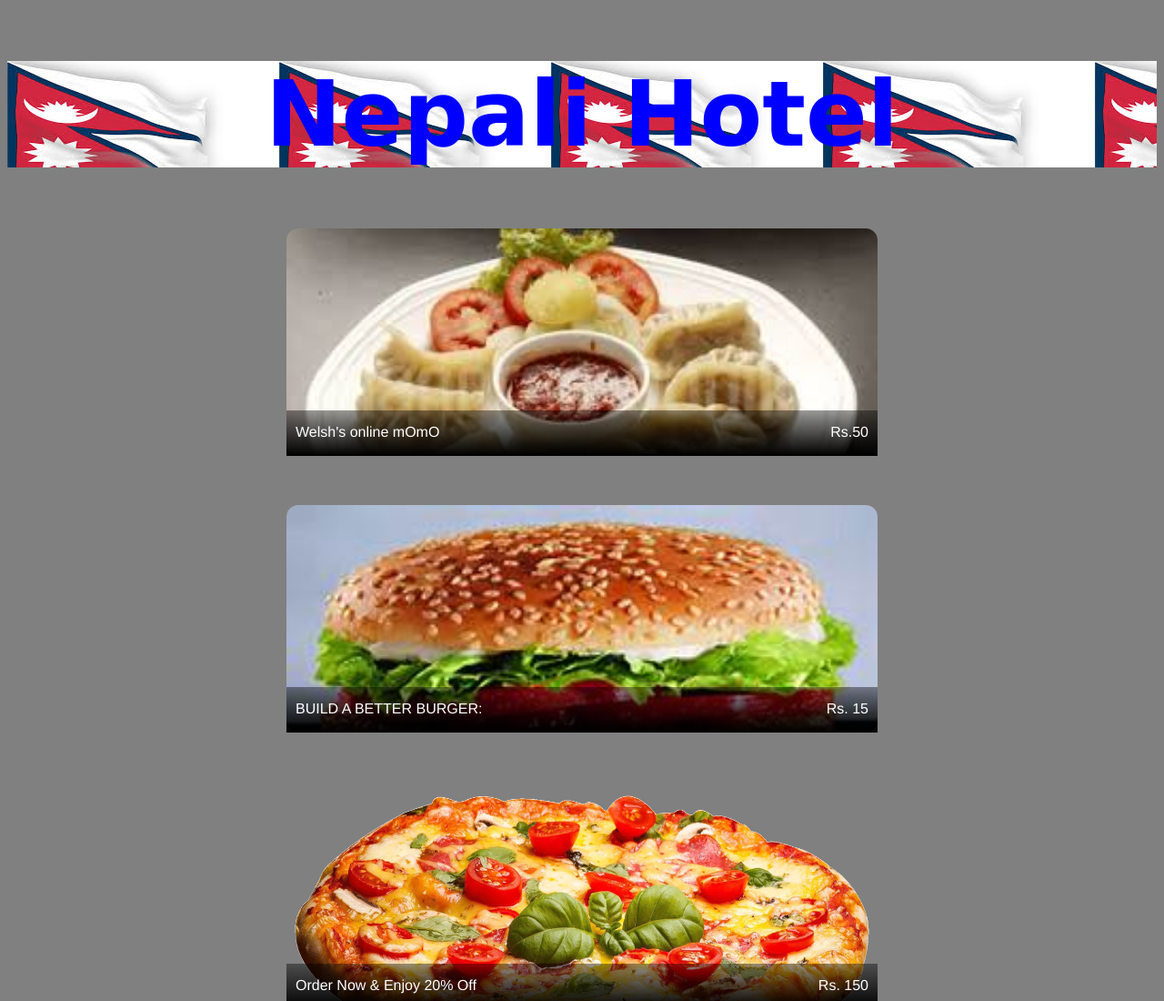
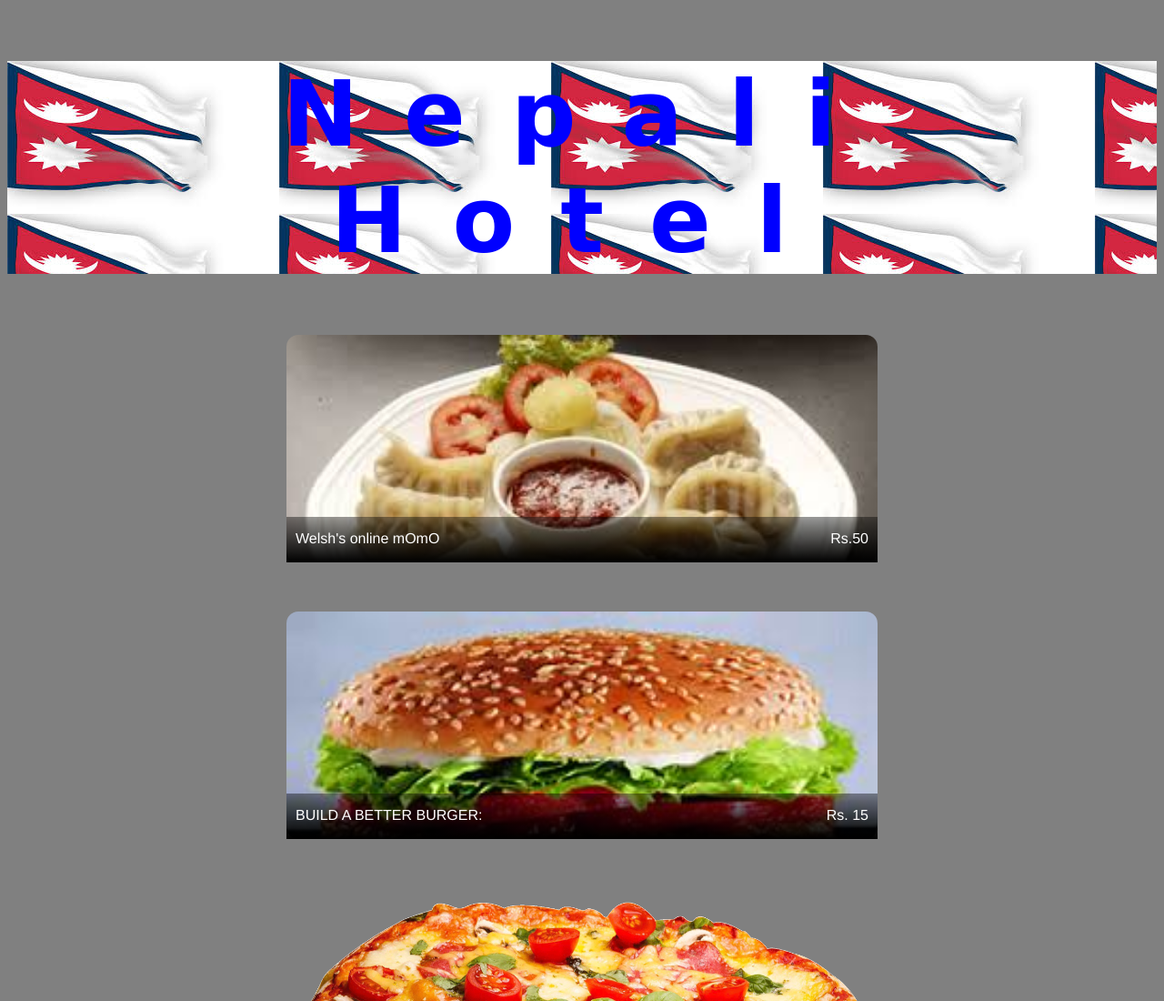
Before and after one commit to dwell13/first-project, a plain HTML site: page index.html in a window 1280 px wide. Shown: the top 1100 px of the page at 91% size. Drawn offline with nearby package versions, Linux system fonts and the light colour scheme; a web font is replaced by a local one.

Commit message:
Update index.html

```diff
--- a/index.html
+++ b/index.html
@@ -12,6 +12,7 @@ text-align:center;
 font-size:100px;
 background: url("assets/images/image.jpg");
 color:blue;
+ letter-spacing:50px;
 }
 body {
   font-family: helvetica, sans-serif;
```
